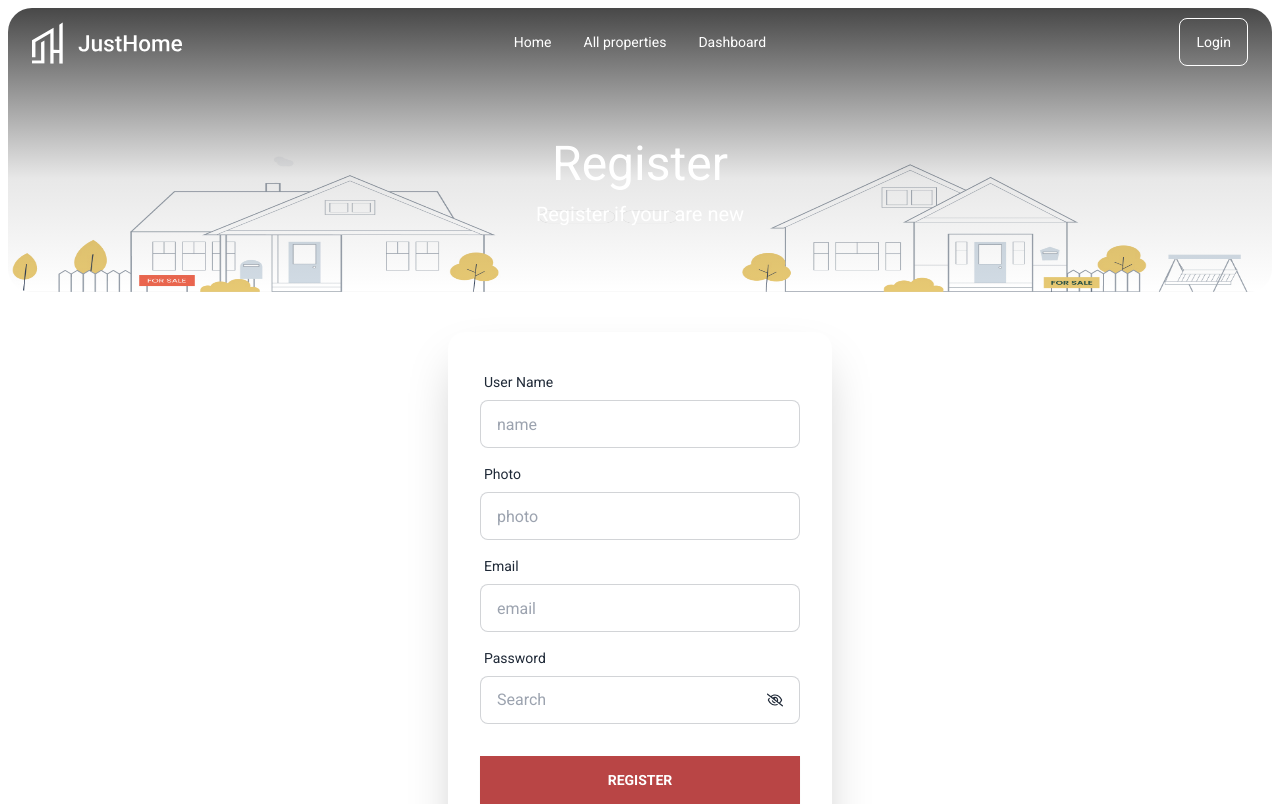
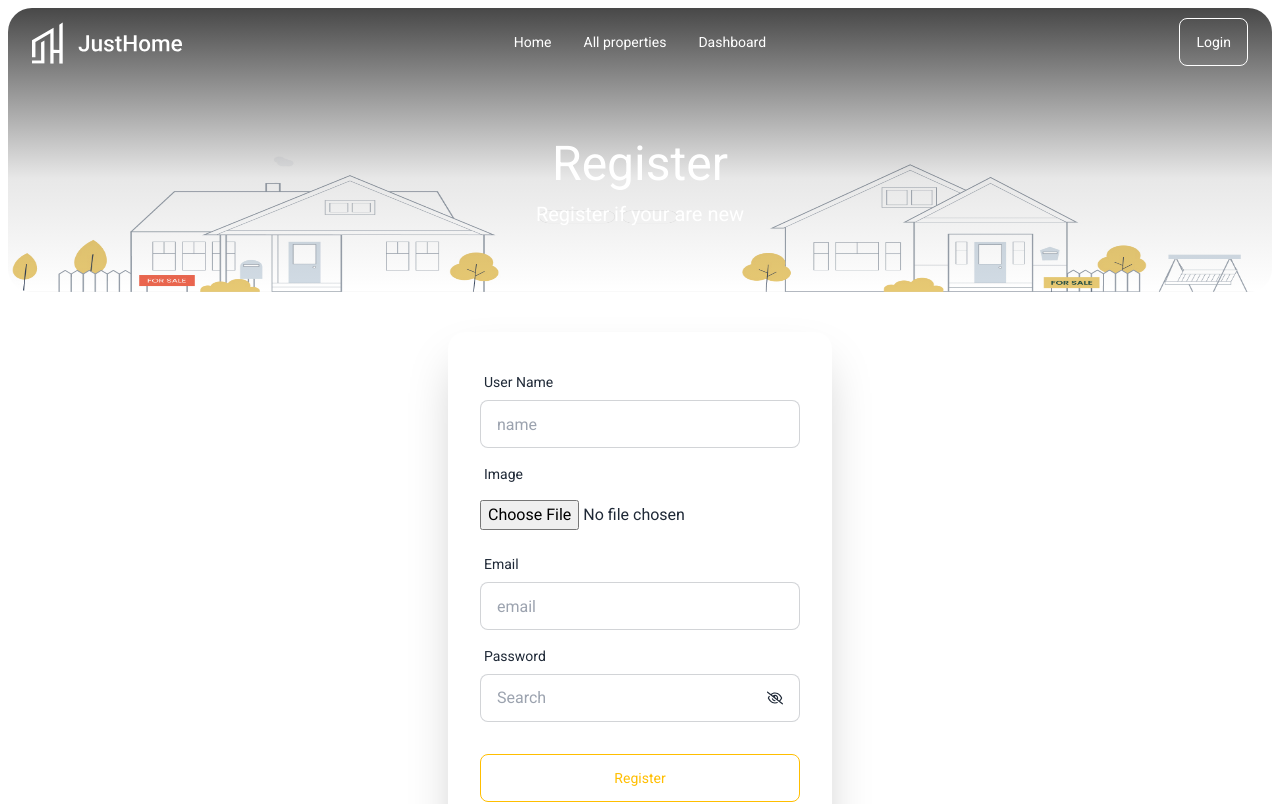
Before and after one commit to Jahid1987/just-home-client, a React (Vite) app: page /register in a window 1280 px wide. Shown: the top 804 px of the page. Built offline with nearby package versions, Linux system fonts and the light colour scheme; no server answers.

Commit message:
useUploadImage hook created

```diff
--- a/src/components/home/Advertisement.jsx
+++ b/src/components/home/Advertisement.jsx
@@ -10,7 +10,7 @@ const Advertisement = () => {
     queryKey: ["properties"],
     queryFn: async () => {
       const { data } = await axiosPublic.get("/properties?limit=6");
-      console.log(data);
+
       return data;
     },
   });
--- a/src/components/home/PropertiesInCities.jsx
+++ b/src/components/home/PropertiesInCities.jsx
@@ -8,7 +8,6 @@ const PropertiesInCities = () => {
     queryKey: ["cities"],
     queryFn: async () => {
       const { data } = await axiosPublic("/cities");
-      console.log(data);
       return data;
     },
   });
--- a/src/components/home/Reviews.jsx
+++ b/src/components/home/Reviews.jsx
@@ -8,7 +8,7 @@ const Reviews = () => {
     queryKey: ["reviews"],
     queryFn: async () => {
       const { data } = await axiosPublic.get("/reviews");
-      console.log(data);
+
       return data;
     },
   });
--- a/src/hooks/useAxiosPublic.jsx
+++ b/src/hooks/useAxiosPublic.jsx
@@ -1,4 +1,5 @@
 import axios from "axios";
+
 export const axiosPublic = axios.create({
   baseURL: "http://localhost:5000",
 });
--- /dev/null
+++ b/src/hooks/useUploadImage.jsx
@@ -0,0 +1,15 @@
+import { axiosPublic } from "./useAxiosPublic";
+const image_hosting_key = import.meta.env.VITE_image_api_key;
+const image_upload_api = `https://api.imgbb.com/1/upload?key=${image_hosting_key}`;
+
+const useUploadImage = () => {
+  async function uploadImage(imageFile) {
+    const response = await axiosPublic.post(image_upload_api, imageFile, {
+      headers: { "Content-Type": "multipart/form-data" },
+    });
+    return response;
+  }
+  return uploadImage;
+};
+
+export default useUploadImage;
--- a/src/pages/auth/Login.jsx
+++ b/src/pages/auth/Login.jsx
@@ -7,10 +7,10 @@ import useAuth from "../../hooks/useAuth";
 import auth from "../../firebase/firebase.config";
 import PageBanner from "../../components/PageBanner";
 import bannerbg from "../../assets/auth.png";
-import SecondaryButton from "../../components/SecondaryButton";
 const Login = () => {
   const { signInUser, registerUserWithGoogle } = useAuth();
   const [isPassword, setIsPassword] = useState(true);
+  const [isCreating, setisCreating] = useState(false);
   const location = useLocation();
   const {
     register,
@@ -22,7 +22,9 @@ const Login = () => {
   // sign in registered user
   async function handleSignIn(data) {
     try {
+      setisCreating(true);
       await signInUser(data.email, data.password);
+      setisCreating(false);
       toast.success(`Welcome, ${auth.currentUser.displayName}`);
       navigate(`${location.state || "/"}`);
     } catch (error) {
@@ -88,7 +90,13 @@ const Login = () => {
             )}
           </div>
           <div className="form-control mt-6">
-            <SecondaryButton name="Login"></SecondaryButton>
+            <button className="btn btn-sm md:btn-md  btn-outline w-full btn-warning text-white font-light">
+              {isCreating ? (
+                <span className="loading loading-spinner loading-md"></span>
+              ) : (
+                "Register"
+              )}
+            </button>
           </div>
           <p>
             Have no accout?{" "}
--- a/src/pages/auth/Register.jsx
+++ b/src/pages/auth/Register.jsx
@@ -6,10 +6,13 @@ import { useState } from "react";
 import useAuth from "../../hooks/useAuth";
 import PageBanner from "../../components/PageBanner";
 import bannerbg from "../../assets/auth.png";
+import useUploadImage from "../../hooks/useUploadImage";
 
 const Register = () => {
   const { registerWithEmailPass, updateUserProfile } = useAuth();
   const [isPassword, setIsPassword] = useState(true);
+  const [isCreating, setisCreating] = useState(false);
+  const uploadImage = useUploadImage();
   const {
     register,
     handleSubmit,
@@ -19,10 +22,18 @@ const Register = () => {
   // Registering user here
   async function handleRegister(data) {
     try {
-      await registerWithEmailPass(data.email, data.password);
-      await updateUserProfile(data.name, data.photo);
-      navigate("/");
-      toast.success("Registration successfull!");
+      setisCreating(true);
+      // uploading image to imagebb
+      const imageFile = { image: data.image[0] };
+      const response = await uploadImage(imageFile);
+
+      if (response.data.success) {
+        await registerWithEmailPass(data.email, data.password);
+        await updateUserProfile(data.name, response.data.data.display_url);
+        setisCreating(false);
+        navigate("/");
+        toast.success("Registration successfull!");
+      }
     } catch (error) {
       console.log(error);
       toast.error("Something is wrong. Try again.");
@@ -41,6 +52,9 @@ const Register = () => {
           <div className="form-control">
             <label className="label">
               <span className="label-text">User Name</span>
+              {errors.name && (
+                <span className="text-red-500">This field is required</span>
+              )}
             </label>
             <input
               type="text"
@@ -48,27 +62,26 @@ const Register = () => {
               className="input input-bordered"
               {...register("name", { required: true })}
             />
-            {errors.name && (
-              <span className="text-red-500">This field is required</span>
-            )}
           </div>
           <div className="form-control">
             <label className="label">
-              <span className="label-text">Photo</span>
+              <span className="label-text">Image</span>
+              {errors.image && (
+                <span className="text-red-500">This field is required</span>
+              )}
             </label>
             <input
-              type="text"
-              placeholder="photo"
-              className="input input-bordered"
-              {...register("photo", { required: true })}
-            />
-            {errors.photo && (
-              <span className="text-red-500">This field is required</span>
-            )}
+              className="my-2"
+              type="file"
+              {...register("image", { required: true })}
+            ></input>
           </div>
           <div className="form-control">
             <label className="label">
               <span className="label-text">Email</span>
+              {errors.email && (
+                <span className="text-red-500">This field is required</span>
+              )}
             </label>
             <input
               type="email"
@@ -76,9 +89,6 @@ const Register = () => {
               className="input input-bordered"
               {...register("email", { required: true })}
             />
-            {errors.email && (
-              <span className="text-red-500">This field is required</span>
-            )}
           </div>
           <div className="form-control">
             <label className="label">
@@ -108,8 +118,12 @@ const Register = () => {
             )}
           </div>
           <div className="form-control mt-6">
-            <button className="btn btn-sm md:btn-md rounded-none border-none bg-[#B94545] hover:bg-[#b94545e5] text-white hover:text-black uppercase uppercas">
-              Register
+            <button className="btn btn-sm md:btn-md  btn-outline w-full btn-warning text-white font-light">
+              {isCreating ? (
+                <span className="loading loading-spinner loading-md"></span>
+              ) : (
+                "Register"
+              )}
             </button>
           </div>
           <p>
--- a/src/provider/AuthProvider.jsx
+++ b/src/provider/AuthProvider.jsx
@@ -64,8 +64,7 @@ const AuthProvider = ({ children }) => {
           .post("https://hj-hotel.vercel.app/jwt", loggedUser, {
             withCredentials: true,
           })
-          .then((res) => {
-            console.log(res.data);
+          .then(() => {
             setUser(currentUser);
             setIsLoading(false);
           });
```
Also changed, not shown: 1 other file (tests, documents, lock files or other folders).
